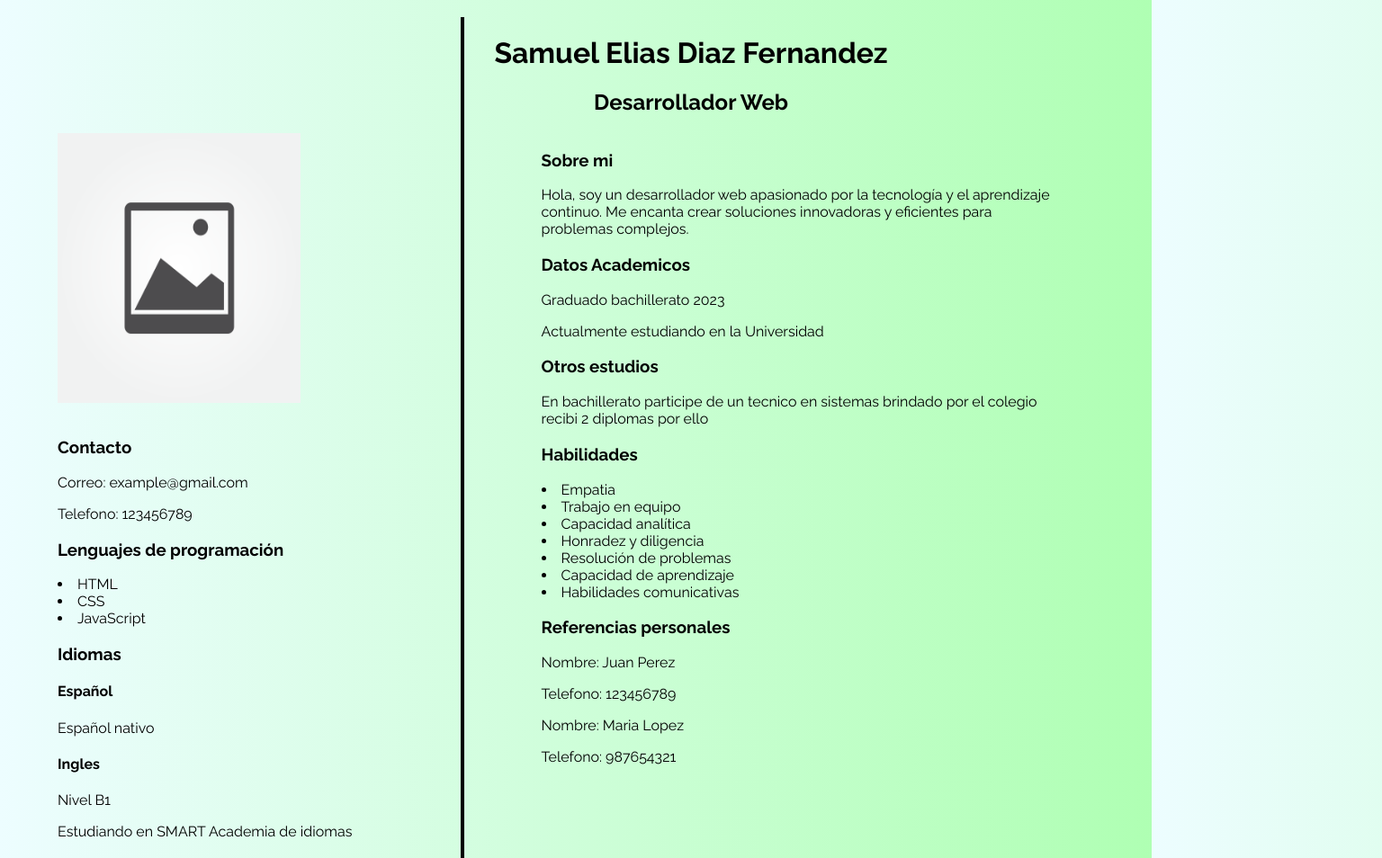
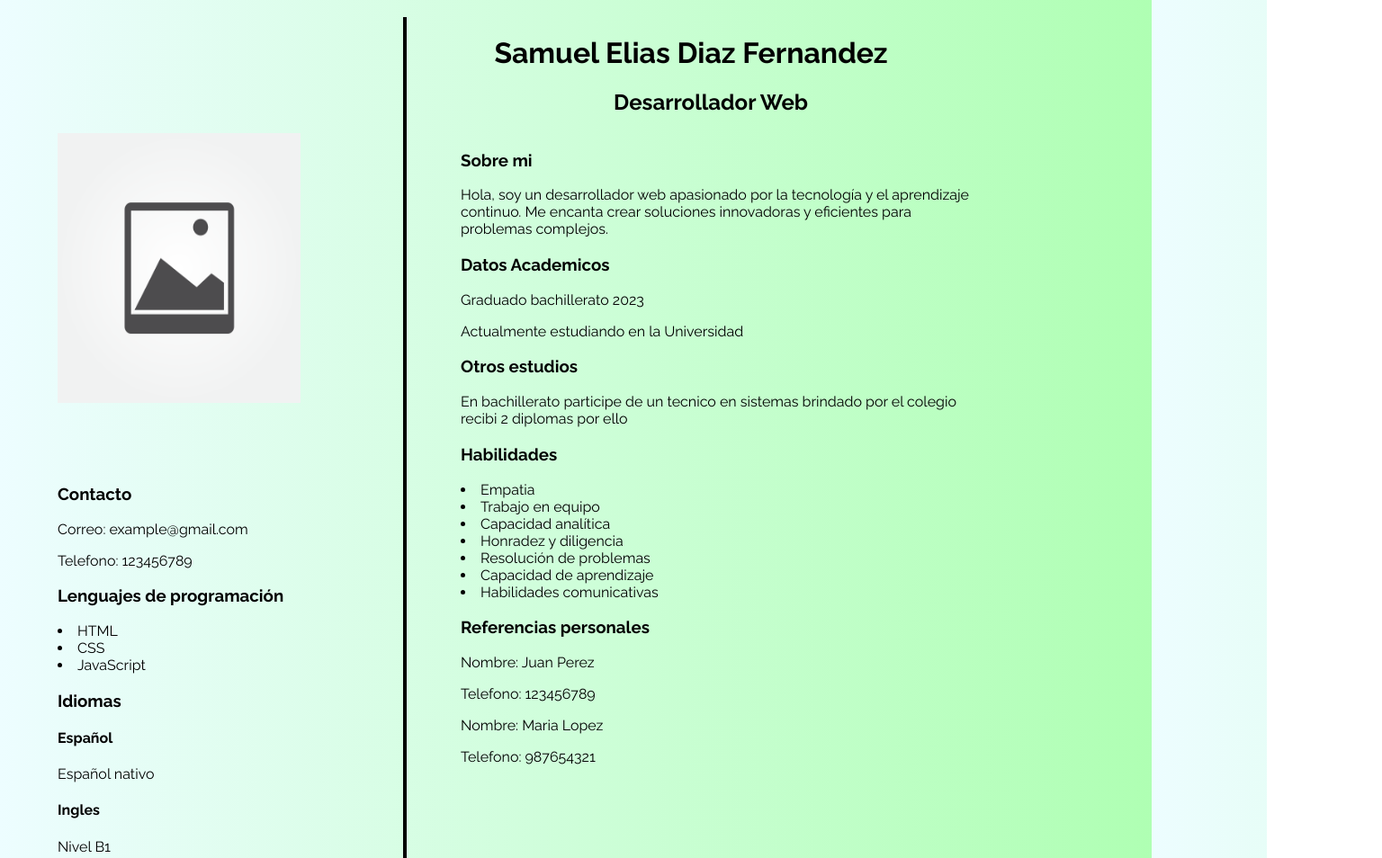
Before and after one commit to SamuelDiaz2/HojaVida, a plain HTML site: page index.html in a window 1280 px wide. Shown: the top 954 px of the page at 90% size, 1536 px wide, since content can reach past the window. Drawn offline with Linux system fonts and the light colour scheme.

Commit message:
Upgrade css

```diff
--- a/Css/style.css
+++ b/Css/style.css
@@ -10,17 +10,18 @@ body {
     width: 4px;
     background-color: black;
     position: absolute;
-    left: 40%;
+    left: 35%;
 }
 
 h1 {
+    position: relative;
     text-align: center;
-    margin-left: 20%;
+    left: 10%;
 }
 
 h2 {
-    height: 1%;
-    width: 120%;
+    position: relative;
+    margin-left: 300px;
     text-align: center;
     color: #000000;
 }
@@ -30,12 +31,15 @@ h2 {
     position: absolute;
     height: 1em;
     width: 45%;
-    margin-left: 47%;
+    margin-left: 40%;
 }
 
 .LadoIzquierdo {
-    margin-left: 5%;
-    margin-top: 28%;
+    position: relative;
+    height: 12em;
+    width: 45%;
+    left: 5%;
+    top: 390px;
 }
 
 .Imagen {
```
